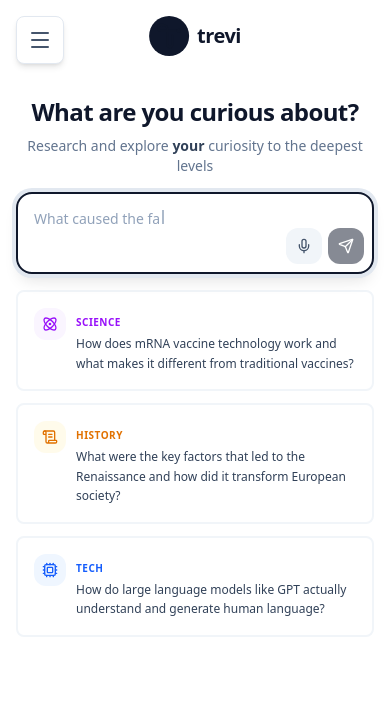
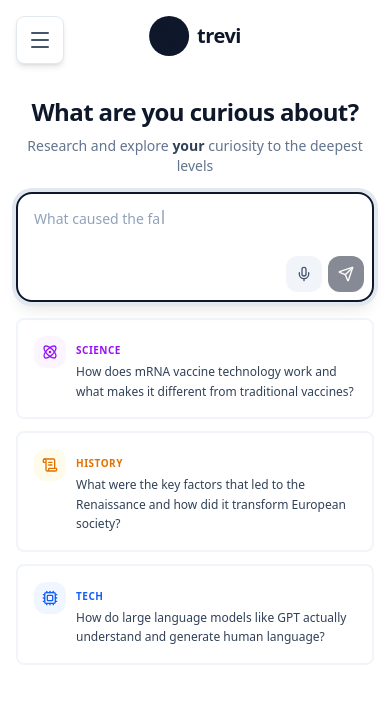
Before and after one commit to Vdarak/trevi, a Next.js app: page / in a window 390 px wide. Shown: the top 704 px of the page. Built offline with nearby package versions, Linux system fonts and the light colour scheme; no server answers.

Commit message:
fixed text input height

```diff
--- a/components/chat/chat-interface.tsx
+++ b/components/chat/chat-interface.tsx
@@ -236,7 +236,7 @@ export function ChatInterface({ onSendMessage, isLoading, statusMessage }: ChatI
           <textarea
             ref={inputRef}
             placeholder=""
-            className="w-full min-h-[72px] md:min-h-[100px] lg:min-h-[120px] max-h-[150px] sm:max-h-[200px] px-4 sm:px-5 py-3.5 sm:py-4 md:py-5 pr-24 sm:pr-36 md:pr-40 text-base md:text-lg text-slate-900 bg-transparent resize-none focus:outline-none"
+            className="w-full min-h-[100px] md:min-h-[100px] lg:min-h-[120px] max-h-[150px] sm:max-h-[200px] px-4 sm:px-5 py-3.5 sm:py-4 md:py-5 pr-24 sm:pr-36 md:pr-40 text-base md:text-lg text-slate-900 bg-transparent resize-none focus:outline-none"
             value={message}
             onChange={(e) => setMessage(e.target.value)}
             onKeyDown={handleKeyDown}
```
